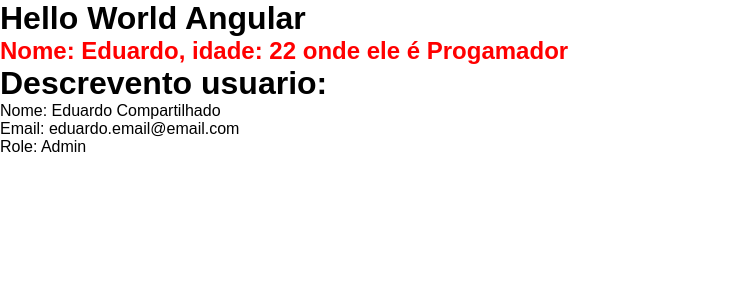
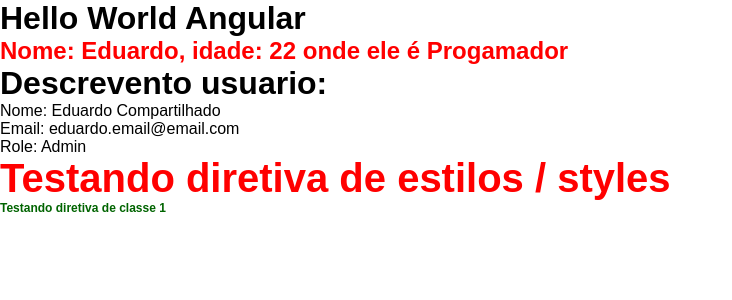
Before and after one commit to Edufgs/moments-angular, an Angular app: page / in a window 1280 px wide. Shown: the top 300 px of the page, without its empty margins (0-732 px from the left). Built offline with nearby package versions, Linux system fonts and the light colour scheme.

Commit message:
Mostrando o funcionamento de diretivas

```diff
--- a/src/app/app.component.html
+++ b/src/app/app.component.html
@@ -8,3 +8,5 @@
 <!-- Então é mandado para o componente 'parent-data' -->
 <!-- Ele pega o 'userName' criado nesse componente e manda como 'name' para o outro componente -->
 <app-parent-data [name]="userName" [userData]="userData"></app-parent-data>
+
+<app-directives></app-directives>
--- a/src/app/app.module.ts
+++ b/src/app/app.module.ts
@@ -5,12 +5,14 @@
 import { AppComponent } from './app.component';
 import { FirstComponentComponent } from './components/first-component/first-component.component';
 import { ParentDataComponent } from './components/parent-data/parent-data.component';
+import { DirectivesComponent } from './components/directives/directives.component';
 
 @NgModule({
   declarations: [
     AppComponent,
     FirstComponentComponent,
-    ParentDataComponent
+    ParentDataComponent,
+    DirectivesComponent
   ],
   imports: [
     BrowserModule,
--- /dev/null
+++ b/src/app/components/directives/directives.component.html
@@ -0,0 +1,6 @@
+<!-- Adiciona estilos inline dinamicos chamado de 'diretivas' -->
+<!-- Não é muito utilizada -->
+<h2 [ngStyle]="{ 'font-size': size + 'px', 'font-family': font, 'color': color }">Testando diretiva de estilos / styles</h2>
+
+<!-- Adiciona o nome de classes css de forma dinamica -->
+<h2 [ngClass]="classes">Testando diretiva de classe 1</h2>
--- /dev/null
+++ b/src/app/components/directives/directives.component.scss
@@ -0,0 +1,7 @@
+.small-title{
+  font-size: 12px;
+}
+
+.green-title {
+  color: darkgreen;
+}
--- /dev/null
+++ b/src/app/components/directives/directives.component.ts
@@ -0,0 +1,22 @@
+import { Component, OnInit } from '@angular/core';
+
+@Component({
+  selector: 'app-directives',
+  templateUrl: './directives.component.html',
+  styleUrls: ['./directives.component.scss']
+})
+export class DirectivesComponent implements OnInit {
+  //Colocando estilos dinamicos
+  size = 40;
+  font = 'Arial'
+  color = 'red'
+
+  //Colocando nome de classe em um vetor
+  classes= ['green-title', 'small-title']
+
+  constructor() { }
+
+  ngOnInit(): void {
+  }
+
+}
```
Also changed, not shown: 1 other file (tests, documents, lock files or other folders).
